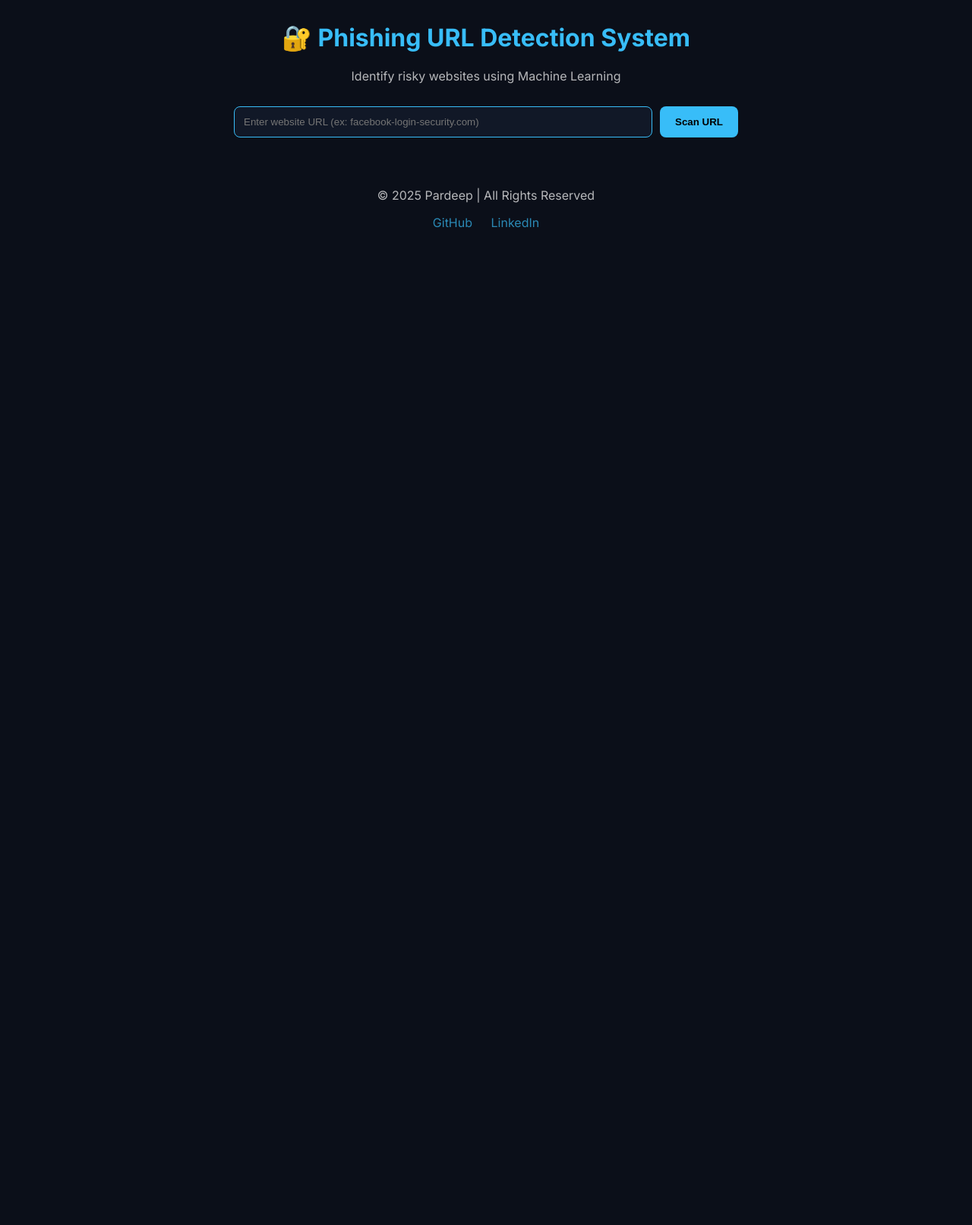
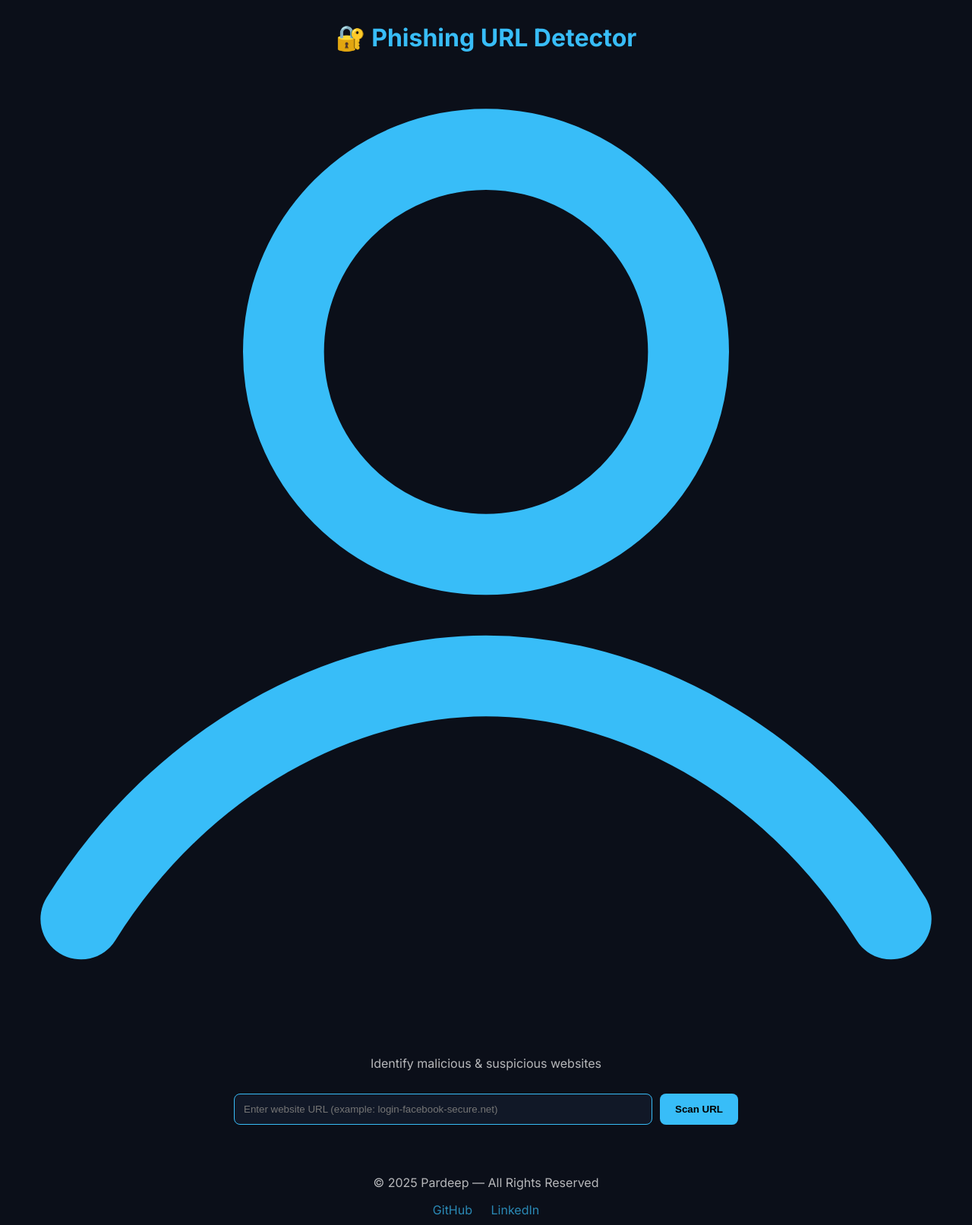
Before and after one commit to lazyhacker24/phishing-url-detector, a Flask app: page / in a window 1280 px wide. Shown: the whole page at 76% size. Before the commit the page ends 300 px from the top, so only its background shows below. Run offline with Flask 3, Linux system fonts and the light colour scheme.

Commit message:
index.html

```diff
--- a/templates/index.html
+++ b/templates/index.html
@@ -4,50 +4,55 @@
     <meta charset="UTF-8">
     <meta name="viewport" content="width=device-width, initial-scale=1.0">
     <title>Phishing URL Detector</title>
-    <link rel="preconnect" href="https://fonts.googleapis.com">
     <link href="https://fonts.googleapis.com/css2?family=Inter:wght@300;400;700&display=swap" rel="stylesheet">
     <link rel="stylesheet" href="/static/style.css">
 </head>
 
 <body>
 <header>
-        <h1>🔐 Phishing URL Detection System</h1>
-        <p class="subtitle">Identify risky websites using Machine Learning</p>
+    <div class="topnav">
+        <h1>🔐 Phishing URL Detector</h1>
+
+        <!-- Clickable professional cyber profile icon -->
+        <a href="https://users.pardeep.co" target="_blank" class="profile-icon-link">
+            <svg class="profile-logo" viewBox="0 0 24 24" fill="none" stroke="#38bdf8" stroke-width="2"
+                 stroke-linecap="round" stroke-linejoin="round">
+                <circle cx="12" cy="7" r="5"></circle>
+                <path d="M2 21c2.5-4 6.5-6 10-6s7.5 2 10 6"></path>
+            </svg>
+        </a>
+    </div>
+
+    <p class="subtitle">Identify malicious & suspicious websites</p>
 </header>
 
 <main>
     <form method="POST" action="/">
-            <input type="text" name="url" value="{{ url }}" placeholder="Enter website URL (ex: facebook-login-security.com)" required>
+        <input type="text" name="url" placeholder="Enter website URL (example: login-facebook-secure.net)" required>
         <button type="submit">Scan URL</button>
     </form>
 
-        {% if result %}
-        <div class="result-card {{ 'danger' if risk_score >= 75 else 'high' if risk_score >=50 else 'medium' if risk_score >=25 else 'safe' }}">
-            <h2>{{ result }}</h2>
-
-            {% if risk_score is not none %}
-            <p><strong>Risk Score:</strong> {{ risk_score }}%</p>
-
-            <p><strong>Risk Level:</strong>
-                {% if risk_score >= 90 %} 🚨 Extremely Dangerous
-                {% elif risk_score >= 75 %} 🔴 High Risk
-                {% elif risk_score >= 50 %} 🟠 Medium Risk
-                {% elif risk_score >= 25 %} 🟡 Low Risk
-                {% else %} 🟢 Safe
-                {% endif %}
-            </p>
+    {% if error %}
+    <div class="result-card danger">
+        <h2>{{ error }}</h2>
+    </div>
     {% endif %}
 
+    {% if result %}
+    <div class="result-card">
+        <h2>{{ result }}</h2>
+        <p><strong>Risk Score:</strong> {{ risk_score }}%</p>
+        <p><strong>Risk Level:</strong> {{ level }}</p>
         <p><strong>Website Scanned:</strong> {{ url }}</p>
     </div>
     {% endif %}
 </main>
 
 <footer>
-        <p>© 2025 Pardeep | All Rights Reserved</p>
+    <p>© 2025 Pardeep — All Rights Reserved</p>
     <div class="social">
-            <a target="_blank" href="https://github.com/lazyhacker24">GitHub</a>
-            <a target="_blank" href="https://linkedin.com/in/pardeep23">LinkedIn</a>
+        <a href="https://github.com/lazyhacker24" target="_blank">GitHub</a>
+        <a href="https://linkedin.com/in/pardeep23" target="_blank">LinkedIn</a>
     </div>
 </footer>
 </body>
```
Lines whose indentation alone changed are shown as unchanged.
